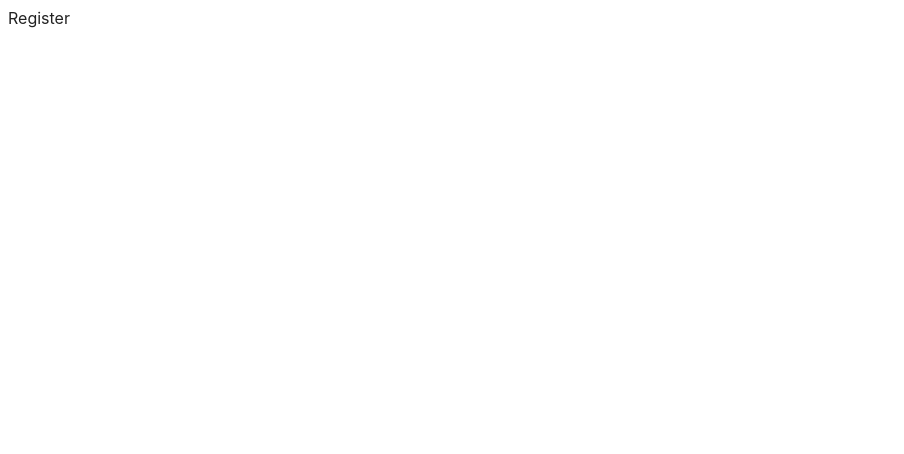
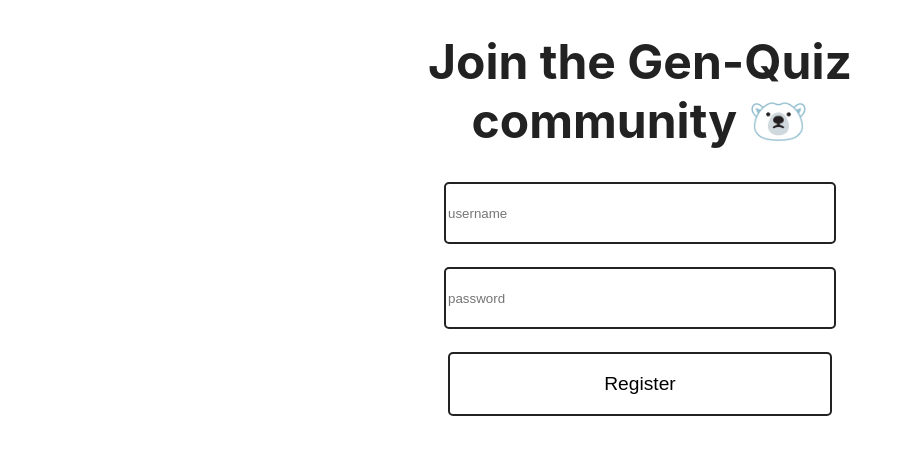
Before and after one commit to Sueysz/gen-quiz, a React (Vite) app: page /register in a window 1280 px wide. Shown: the top 454 px of the page, without its empty margins (0-904 px from the left). Built offline with nearby package versions, Linux system fonts and the light colour scheme.

Commit message:
add log and register

```diff
--- a/src/api.js
+++ b/src/api.js
@@ -3,6 +3,8 @@ const data = [
     {id: 1,slug:'deuxieme',title: 'Deuxième Quiz',color:'rgba(185, 117, 239, 1)'},
     {id: 2,slug:'troisieme',title: 'Troisième Quiz',color:'rgba(252, 129, 77, 1)'},
     {id: 3,slug:'quatrieme',title: 'Quatrième Quiz',color:'rgba(255, 213, 64, 1)'},
+    {id: 4,slug:'cinquieme',title: 'Cinquième Quiz',color:'rgba(255, 88, 238, 1)'},
+    {id: 5,slug:'sixieme',title: 'Sixième Quiz',color:'rgba(42, 237, 120, 1)'},
 ]
 
 export const listQuiz = ()=>{
--- a/src/main.jsx
+++ b/src/main.jsx
@@ -9,7 +9,7 @@ import './index.css'
 ReactDOM.createRoot(document.getElementById('root')).render(
   <React.StrictMode>
     <BrowserRouter>
-    <App />
+      <App />
     </BrowserRouter>
   </React.StrictMode>,
 )
--- a/src/pages/Home.css
+++ b/src/pages/Home.css
@@ -1,4 +1,4 @@
-h1{
+#Home h1{
     text-align: center;
 }
 
@@ -32,3 +32,10 @@ h1{
     transform: scale(1.05);
 
 }
+
+@media screen and (max-width:420px){
+
+    .card{
+        width: 390px;
+    }
+}
--- a/src/pages/Home.jsx
+++ b/src/pages/Home.jsx
@@ -5,11 +5,11 @@ export const Home = () => {
     const quizList = listQuiz();
 
     return <>
-        <div>
+        <div id='Home'>
             <div className='log'>
                 <button>Login</button>
             </div>
-            <h1 >Choisi ton quiz</h1>
+            <h1>👇Choisi ton quiz👇</h1>
 
             <div className='grid'>
                 {quizList.map(quiz => {
--- /dev/null
+++ b/src/pages/Login.css
@@ -0,0 +1,29 @@
+
+
+#login h1{
+    text-align: center;
+    font-size: 3rem;
+}
+
+#login form{
+    gap: 23px;
+    display: flex;
+    align-items: center;
+    flex-direction: column;
+}
+#login input{
+    width: 30vw;
+    height: 7vh;
+    border: 2px solid #222;
+    border-radius: 5px;
+}
+#login button{
+    width: 30vw;
+    height: 8vh;
+    cursor: pointer;
+    font-size: 1.2rem;
+    border-radius: 5px;
+    border: 2px solid #222;
+    background-color: white;
+
+}
--- a/src/pages/Login.jsx
+++ b/src/pages/Login.jsx
@@ -1,6 +1,15 @@
+import './Login.css'
 
 export const Login = () => {
-    return (
-        <div>Login</div>
-    )
+    return <>
+        <div id="login">
+            <h1>Welcome back 👻</h1>
+            <form>
+                <input type="text" placeholder='username' />
+                <input type="password" placeholder='password' />
+                <button>Login</button>
+            </form>
+
+        </div>
+    </>
 }
--- /dev/null
+++ b/src/pages/Register.css
@@ -0,0 +1,30 @@
+
+
+#register h1{
+    text-align: center;
+    font-size: 3rem;
+
+}
+
+#register form{
+    gap: 23px;
+    display: flex;
+    align-items: center;
+    flex-direction: column;
+}
+#register input{
+    width: 30vw;
+    height: 7vh;
+    border: 2px solid #222;
+    border-radius: 5px;
+}
+#register button{
+    width: 30vw;
+    height: 8vh;
+    cursor: pointer;
+    font-size: 1.2rem;
+    border-radius: 5px;
+    border: 2px solid #222;
+    background-color: white;
+
+}
--- a/src/pages/Register.jsx
+++ b/src/pages/Register.jsx
@@ -1,6 +1,15 @@
+import './Register.css'
 
 export const Register = () => {
-    return (
-        <div>Register</div>
-    )
+    return <>
+        <div id="register">
+            <h1>Join the Gen-Quiz <br/> community 🐻‍❄️</h1>
+            <form>
+                <input type="text" placeholder='username' />
+                <input type="password" placeholder='password' />
+                <button>Register</button>
+            </form>
+
+        </div>
+    </>
 }
```
